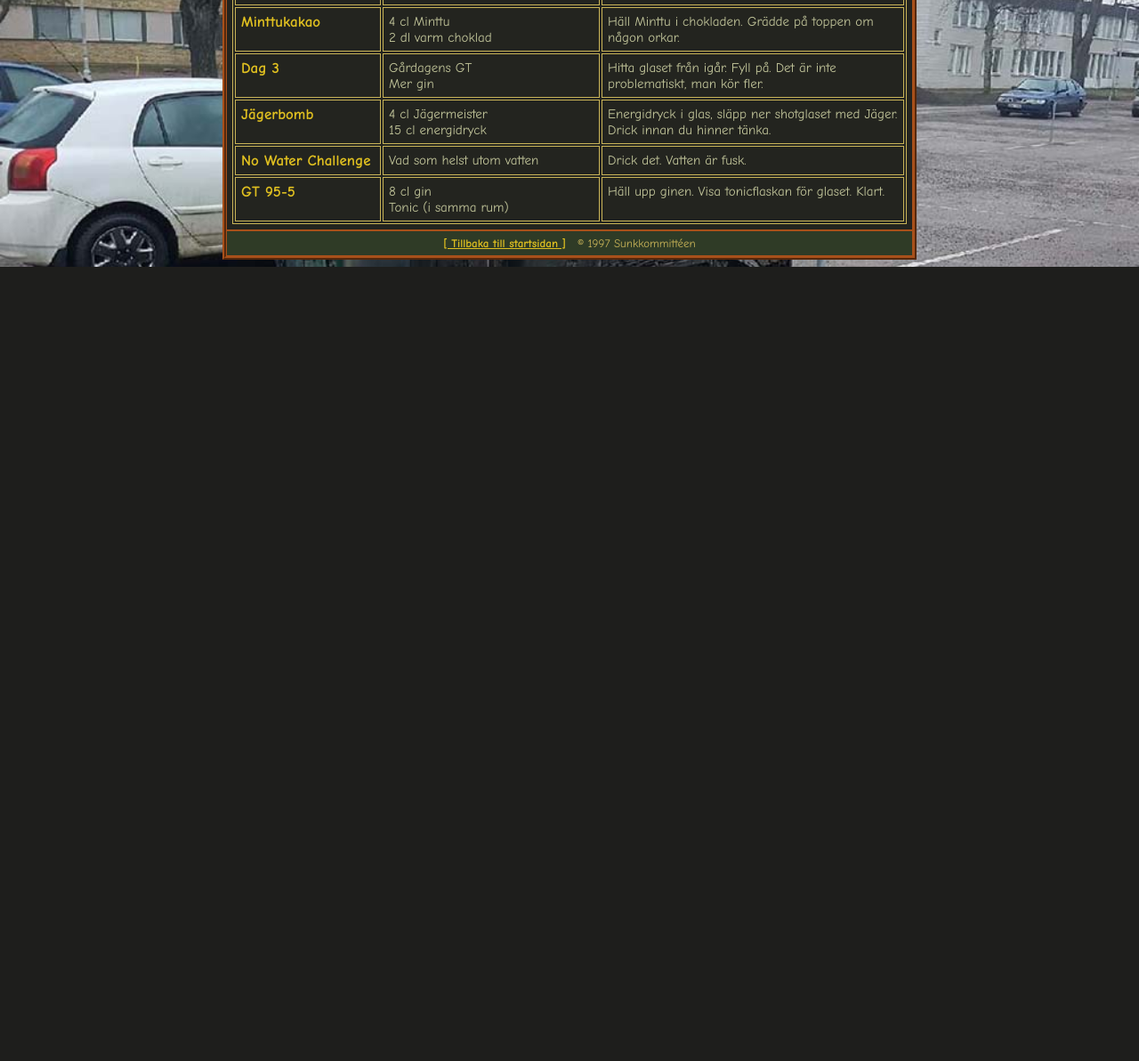
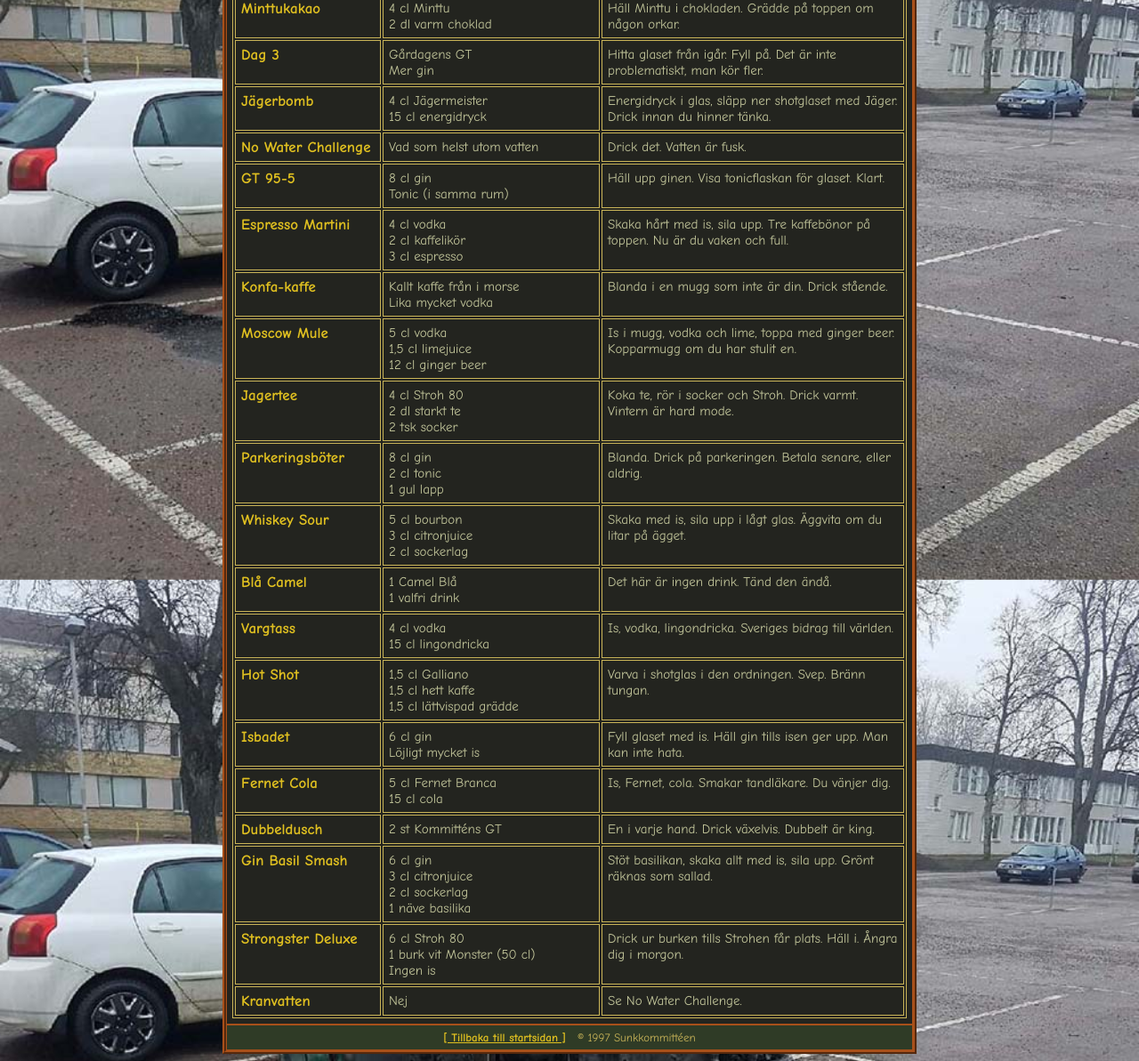
Before and after one commit to Max-Randow/sunk-hemsida, a plain HTML site: page drinkar.html in a window 1280 px wide. Shown: the part 1071-2264 px from the top of the page at 89% size. Before the commit the page ends 1371 px from the top, so only its background shows below. Drawn offline with Linux system fonts and the light colour scheme.

Commit message:
More drinks, Comic Sans Drinkar heading, web-font fallbacks for mobile
Co-Authored-By: Claude Fable 5.2 <noreply@anthropic.com>

```diff
--- a/drinkar.html
+++ b/drinkar.html
@@ -5,6 +5,7 @@
 <link rel="icon" href="sunk.svg">
 <link rel="stylesheet" href="sunk.css">
 <style>
+h1 { font-family: "Comic Sans MS", "Comic Sans", "Comic Neue", cursive; font-weight: bold; letter-spacing: 1px; }
 .drink { color: #e0c020; font-size: 17px; font-weight: bold; }
 #drinkar td { vertical-align: top; }
 </style>
@@ -101,6 +102,81 @@
       <td>8 cl gin<br>Tonic (i samma rum)</td>
       <td>Häll upp ginen. Visa tonicflaskan för glaset. Klart.</td>
     </tr>
+    <tr>
+      <td class="drink">Espresso Martini</td>
+      <td>4 cl vodka<br>2 cl kaffelikör<br>3 cl espresso</td>
+      <td>Skaka hårt med is, sila upp. Tre kaffebönor på toppen. Nu är du vaken och full.</td>
+    </tr>
+    <tr>
+      <td class="drink">Konfa-kaffe</td>
+      <td>Kallt kaffe från i morse<br>Lika mycket vodka</td>
+      <td>Blanda i en mugg som inte är din. Drick stående.</td>
+    </tr>
+    <tr>
+      <td class="drink">Moscow Mule</td>
+      <td>5 cl vodka<br>1,5 cl limejuice<br>12 cl ginger beer</td>
+      <td>Is i mugg, vodka och lime, toppa med ginger beer. Kopparmugg om du har stulit en.</td>
+    </tr>
+    <tr>
+      <td class="drink">Jagertee</td>
+      <td>4 cl Stroh 80<br>2 dl starkt te<br>2 tsk socker</td>
+      <td>Koka te, rör i socker och Stroh. Drick varmt. Vintern är hard mode.</td>
+    </tr>
+    <tr>
+      <td class="drink">Parkeringsböter</td>
+      <td>8 cl gin<br>2 cl tonic<br>1 gul lapp</td>
+      <td>Blanda. Drick på parkeringen. Betala senare, eller aldrig.</td>
+    </tr>
+    <tr>
+      <td class="drink">Whiskey Sour</td>
+      <td>5 cl bourbon<br>3 cl citronjuice<br>2 cl sockerlag</td>
+      <td>Skaka med is, sila upp i lågt glas. Äggvita om du litar på ägget.</td>
+    </tr>
+    <tr>
+      <td class="drink">Blå Camel</td>
+      <td>1 Camel Blå<br>1 valfri drink</td>
+      <td>Det här är ingen drink. Tänd den ändå.</td>
+    </tr>
+    <tr>
+      <td class="drink">Vargtass</td>
+      <td>4 cl vodka<br>15 cl lingondricka</td>
+      <td>Is, vodka, lingondricka. Sveriges bidrag till världen.</td>
+    </tr>
+    <tr>
+      <td class="drink">Hot Shot</td>
+      <td>1,5 cl Galliano<br>1,5 cl hett kaffe<br>1,5 cl lättvispad grädde</td>
+      <td>Varva i shotglas i den ordningen. Svep. Bränn tungan.</td>
+    </tr>
+    <tr>
+      <td class="drink">Isbadet</td>
+      <td>6 cl gin<br>Löjligt mycket is</td>
+      <td>Fyll glaset med is. Häll gin tills isen ger upp. Man kan inte hata.</td>
+    </tr>
+    <tr>
+      <td class="drink">Fernet Cola</td>
+      <td>5 cl Fernet Branca<br>15 cl cola</td>
+      <td>Is, Fernet, cola. Smakar tandläkare. Du vänjer dig.</td>
+    </tr>
+    <tr>
+      <td class="drink">Dubbeldusch</td>
+      <td>2 st Kommitténs GT</td>
+      <td>En i varje hand. Drick växelvis. Dubbelt är king.</td>
+    </tr>
+    <tr>
+      <td class="drink">Gin Basil Smash</td>
+      <td>6 cl gin<br>3 cl citronjuice<br>2 cl sockerlag<br>1 näve basilika</td>
+      <td>Stöt basilikan, skaka allt med is, sila upp. Grönt räknas som sallad.</td>
+    </tr>
+    <tr>
+      <td class="drink">Strongster Deluxe</td>
+      <td>6 cl Stroh 80<br>1 burk vit Monster (50 cl)<br>Ingen is</td>
+      <td>Drick ur burken tills Strohen får plats. Häll i. Ångra dig i morgon.</td>
+    </tr>
+    <tr>
+      <td class="drink">Kranvatten</td>
+      <td>Nej</td>
+      <td>Se No Water Challenge.</td>
+    </tr>
   </table>
 </td></tr>
 <tr><td align="center" bgcolor="#2f3b26">
--- a/sunk.css
+++ b/sunk.css
@@ -1,12 +1,14 @@
+/* Mobiler saknar Comic Sans och Impact: Comic Neue och Anton är reserverna */
+@import url('https://fonts.googleapis.com/css2?family=Anton&family=Comic+Neue:ital,wght@0,400;0,700;1,400;1,700&display=swap');
 /* Sunkkommittéen - tema: parkeringsplats bakom en soptunna
    asfalt #1e1e1c   container #2f3b26   rost #a8501a / #5a2d0c
    nikotin #c9b458  kissgul #e0c020     slask #33301f   betong #b3b0a0 */
-body { font-family: "Comic Sans MS", "Comic Sans", cursive; color: #c2c59a;
+body { font-family: "Comic Sans MS", "Comic Sans", "Comic Neue", cursive; color: #c2c59a;
        background: #1e1e1c url(parkering-ryd.jpg) center center / cover no-repeat fixed; }
 a { color: #e0c020; font-weight: bold; }
 a:visited { color: #8f8454; }
 a:hover { color: #1e1e1c; background: #e0c020; }
-h1 { font-family: Impact, "Arial Black", sans-serif; font-size: 44px; letter-spacing: 4px; font-weight: normal;
+h1 { font-family: Impact, "Anton", "Arial Black", sans-serif; font-size: 44px; letter-spacing: 4px; font-weight: normal;
      color: #e0c020; text-shadow: 3px 3px 0 #5a2d0c, 5px 5px 0 #000; margin: 6px; }
 h2 { color: #c9b458; font-family: "Times New Roman", serif; border-bottom: 2px dashed #a8501a; }
 td { font-size: 15px; }
```
Also changed, not shown: hogre-lagre.html (+1 -1 lines).
